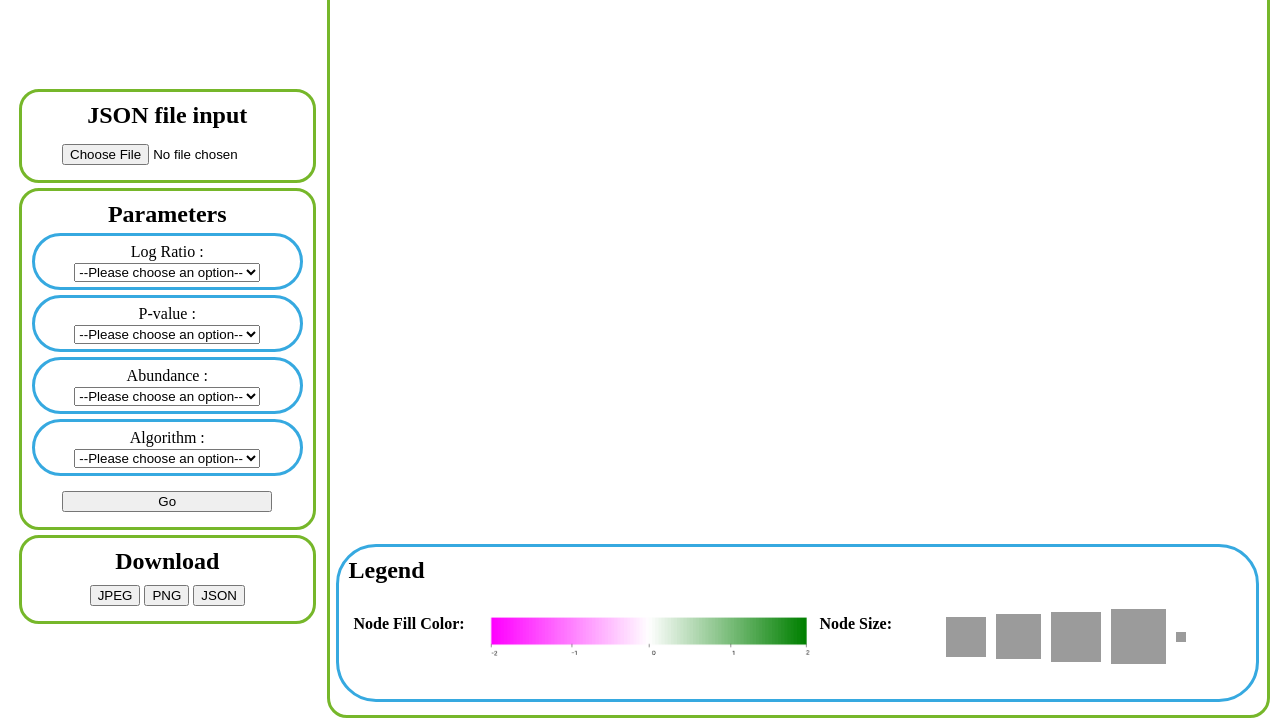
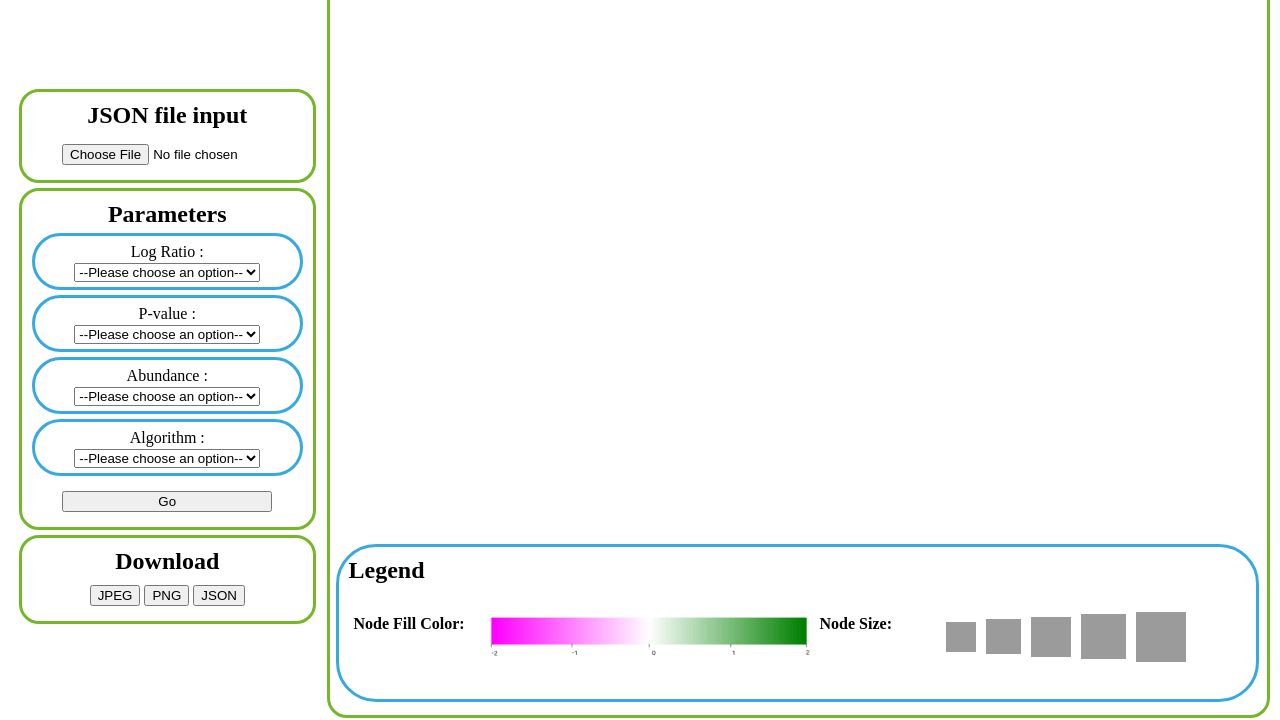
Before and after one commit to Lillyputienne/Cytoscape_, a plain HTML site: page index.html in a window 1280 px wide. Shown: the part 88-808 px from the top of the page. Drawn offline with nearby package versions, Linux system fonts and the light colour scheme; files whose address does not match are found by name.

Commit message:
Update style.css

```diff
--- a/HTML/css/style.css
+++ b/HTML/css/style.css
@@ -113,21 +113,26 @@ table {
     }
 
     #sq1 {
+        width: 20px;
+        height: 20px;
+    }
+
+    #sq2 {
+        width: 25px;
+        height: 25px;
+    }
+
+    #sq3 {
         width: 30px;
         height: 30px;
     }
 
-    #sq2 {
+    #sq4 {
         width: 35px;
         height: 35px;
     }
 
-    #sq3 {
+    #sq5 {
         width: 40px;
         height: 40px;
     }
-
-    #sq4 {
-        width: 45px;
-        height: 45px;
-    }
```
